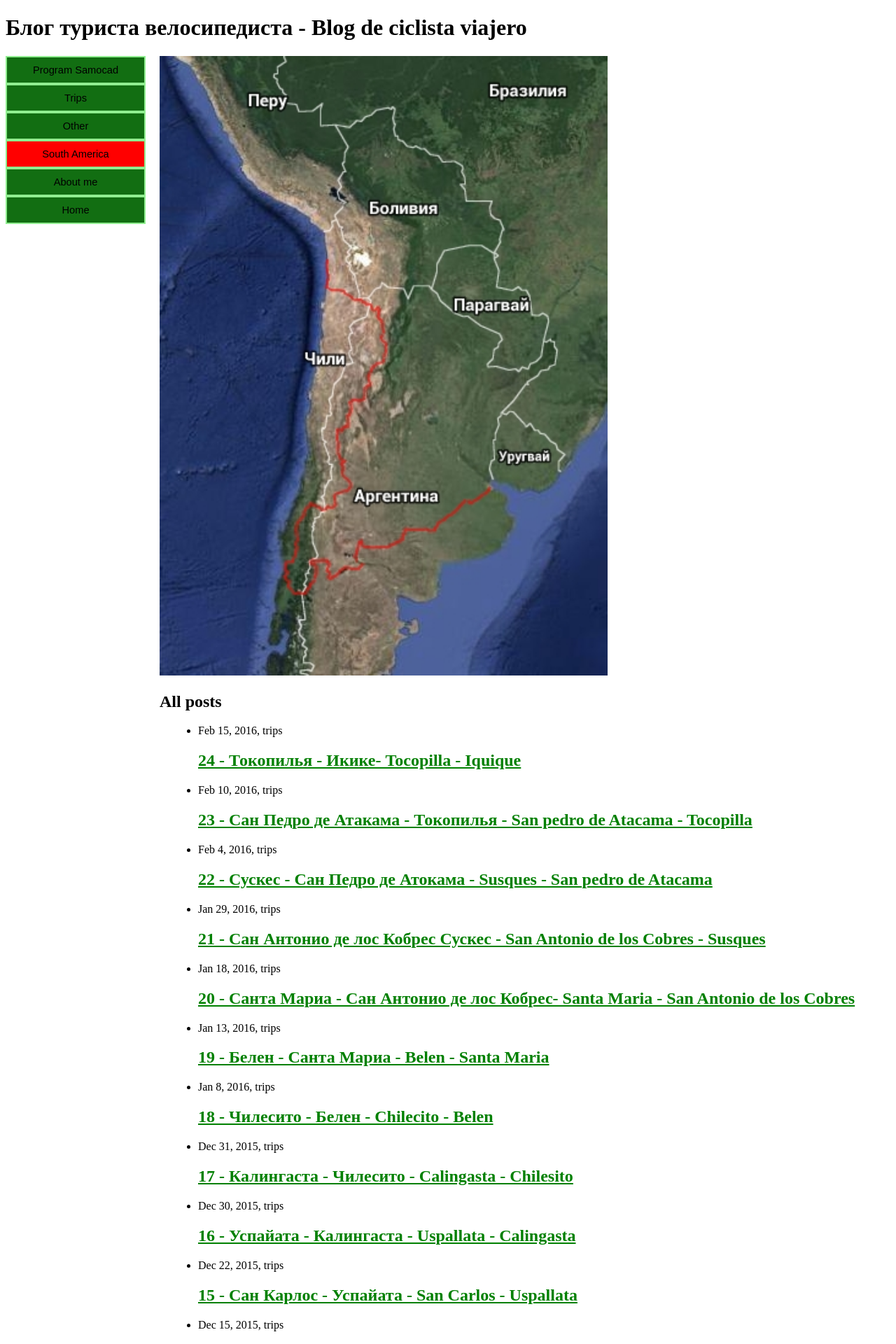
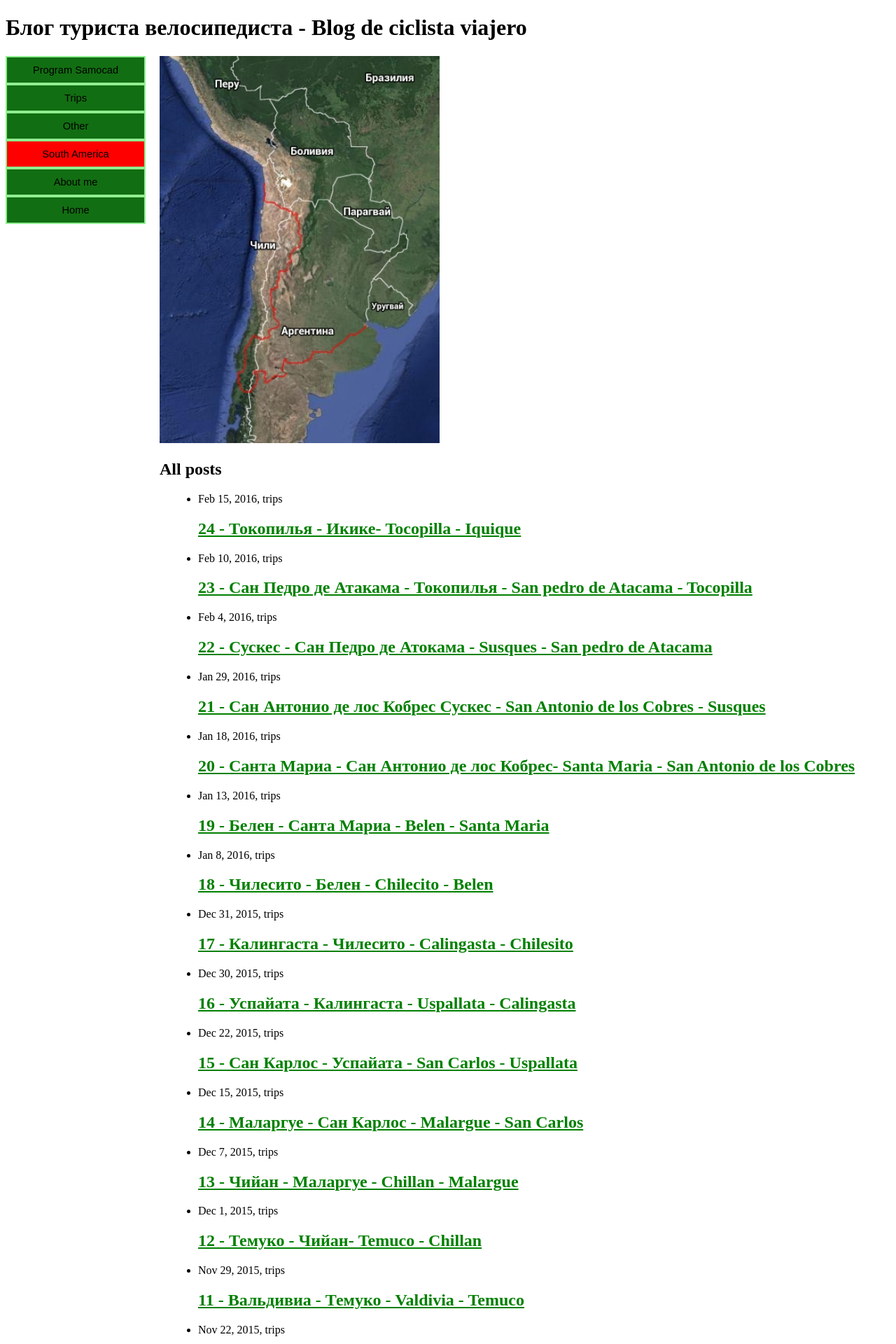
Before and after one commit to VVS1864/VVS1864.github.io, a Jekyll site: the page built from index.html, in a window 1280 px wide. Shown: the top 1920 px of the page at 70% size. Built offline with Jekyll 4.4.1, drawn with Linux system fonts in a browser that asks for light colours.

Commit message:
track total

```diff
--- a/index.html
+++ b/index.html
@@ -2,7 +2,7 @@
 layout: default
 ---
 
-  <a href="/assets/tracks/current_total_z7.jpg"><img src="/assets/tracks/current_total_z5.jpg" width="640"></a>
+  <a href="/assets/tracks/current_total_z7.jpg"><img src="/assets/tracks/current_total_z5.jpg" width="400"></a>
 
   <h1 class="page-heading">All posts</h1>
 
```
